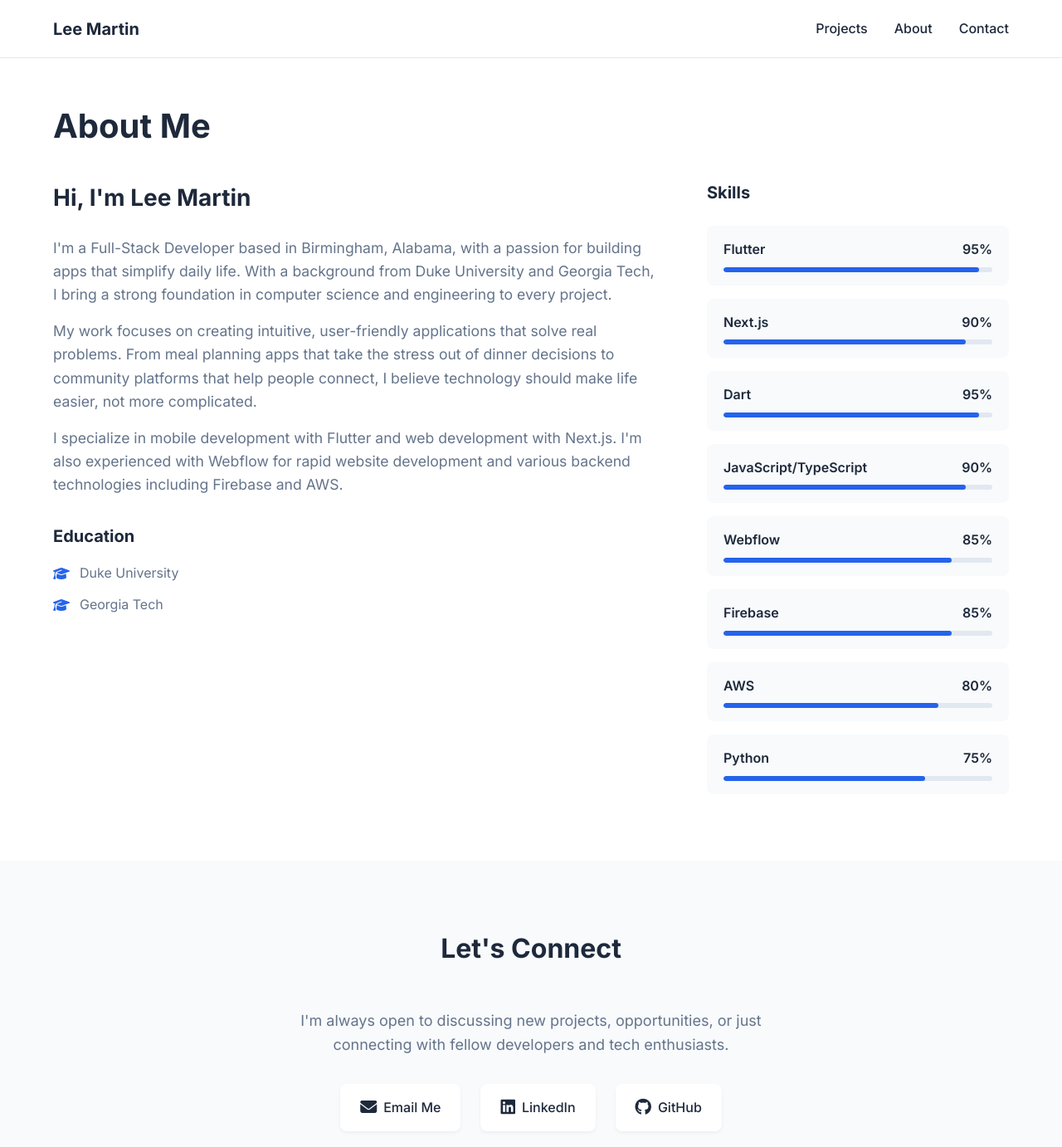
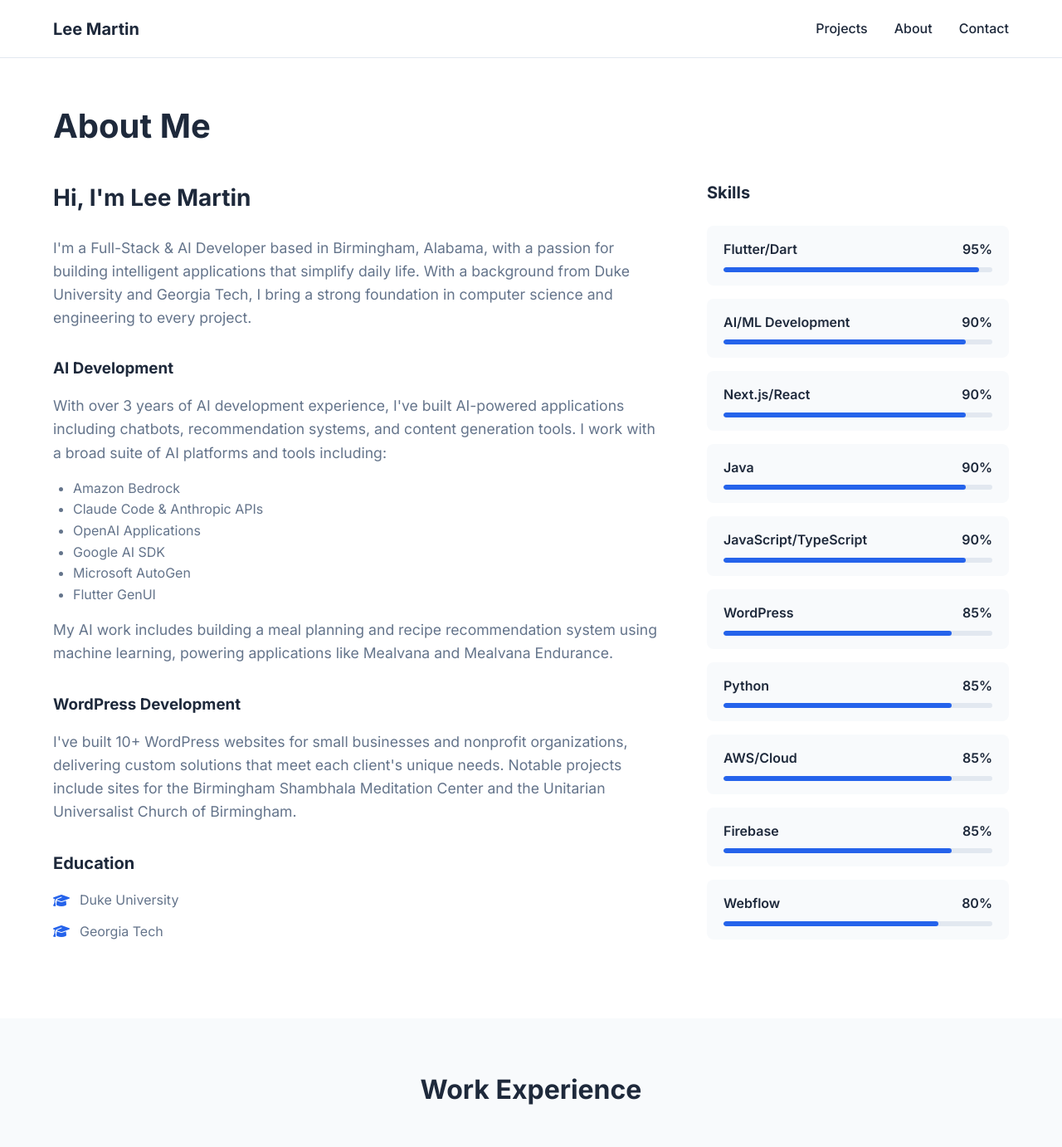
Before and after one commit to lbm54/personal_website, a Jekyll site: the page built from pages/about.html, in a window 1280 px wide and 1400 px high. Shown: the top 1382 px of the window at 83% size. Built offline with Jekyll 4.4.1, drawn with Linux system fonts in a browser that asks for light colours; some of the changed text lies outside the part shown.

Commit message:
Add AI expertise, BCBS work experience, WordPress projects, and updated skills

```diff
--- a/_data/settings.yml
+++ b/_data/settings.yml
@@ -1,7 +1,7 @@
 # Site Settings
 title: Lee Martin
-tagline: Full-Stack Developer
-description: Building apps that simplify daily life
+tagline: Full-Stack & AI Developer
+description: Building AI-powered apps that simplify daily life
 baseurl: ""
 url: "https://rightpathprogramming.com"
 
@@ -10,7 +10,7 @@
   name: Lee Martin
   email: rightpathprogramming@gmail.com
   location: Birmingham, Alabama
-  bio: "Full-Stack Developer with a passion for building apps that simplify daily life. Duke and Georgia Tech alumnus specializing in Flutter, Next.js, and Webflow."
+  bio: "Full-Stack & AI Developer with a passion for building intelligent apps that simplify daily life. Duke and Georgia Tech alumnus with 3+ years of AI development experience."
 
 # Social Links
 social:
@@ -29,22 +29,35 @@
 
 # Skills
 skills:
-  - name: Flutter
+  - name: Flutter/Dart
     level: 95
-  - name: Next.js
+  - name: AI/ML Development
     level: 90
-  - name: Dart
-    level: 95
+  - name: Next.js/React
+    level: 90
+  - name: Java
+    level: 90
   - name: JavaScript/TypeScript
     level: 90
-  - name: Webflow
+  - name: WordPress
+    level: 85
+  - name: Python
+    level: 85
+  - name: AWS/Cloud
     level: 85
   - name: Firebase
     level: 85
-  - name: AWS
+  - name: Webflow
     level: 80
-  - name: Python
-    level: 75
+
+# AI Tools & Platforms
+ai_tools:
+  - Amazon Bedrock
+  - Claude Code
+  - OpenAI API
+  - Google AI SDK
+  - Microsoft AutoGen
+  - Flutter GenUI
 
 # Google Analytics (optional - add your tracking ID)
 # google_analytics: UA-XXXXXXXX-X
--- a/pages/about.html
+++ b/pages/about.html
@@ -12,13 +12,28 @@
       <div class="about-text">
         <h2>Hi, I'm Lee Martin</h2>
         <p>
-          I'm a Full-Stack Developer based in Birmingham, Alabama, with a passion for building apps that simplify daily life. With a background from Duke University and Georgia Tech, I bring a strong foundation in computer science and engineering to every project.
+          I'm a Full-Stack & AI Developer based in Birmingham, Alabama, with a passion for building intelligent applications that simplify daily life. With a background from Duke University and Georgia Tech, I bring a strong foundation in computer science and engineering to every project.
         </p>
+
+        <h3 style="margin-top: 32px; margin-bottom: 16px;">AI Development</h3>
         <p>
-          My work focuses on creating intuitive, user-friendly applications that solve real problems. From meal planning apps that take the stress out of dinner decisions to community platforms that help people connect, I believe technology should make life easier, not more complicated.
+          With over 3 years of AI development experience, I've built AI-powered applications including chatbots, recommendation systems, and content generation tools. I work with a broad suite of AI platforms and tools including:
         </p>
+        <ul style="margin-left: 24px; margin-bottom: 16px; color: var(--text-light);">
+          <li>Amazon Bedrock</li>
+          <li>Claude Code & Anthropic APIs</li>
+          <li>OpenAI Applications</li>
+          <li>Google AI SDK</li>
+          <li>Microsoft AutoGen</li>
+          <li>Flutter GenUI</li>
+        </ul>
         <p>
-          I specialize in mobile development with Flutter and web development with Next.js. I'm also experienced with Webflow for rapid website development and various backend technologies including Firebase and AWS.
+          My AI work includes building a meal planning and recipe recommendation system using machine learning, powering applications like Mealvana and Mealvana Endurance.
+        </p>
+
+        <h3 style="margin-top: 32px; margin-bottom: 16px;">WordPress Development</h3>
+        <p>
+          I've built 10+ WordPress websites for small businesses and nonprofit organizations, delivering custom solutions that meet each client's unique needs. Notable projects include sites for the Birmingham Shambhala Meditation Center and the Unitarian Universalist Church of Birmingham.
         </p>
 
         <div class="education">
@@ -54,6 +69,56 @@
   </div>
 </section>
 
+<!-- Work Experience Section -->
+<section style="padding: 60px 0; background: var(--bg-secondary);">
+  <div class="container">
+    <h2 class="section-title">Work Experience</h2>
+
+    <div style="max-width: 800px; margin: 0 auto;">
+      <!-- BCBS -->
+      <div style="background: var(--bg-color); padding: 32px; border-radius: 12px; margin-bottom: 24px; box-shadow: 0 2px 8px rgba(0,0,0,0.05);">
+        <div style="display: flex; justify-content: space-between; align-items: start; flex-wrap: wrap; gap: 16px; margin-bottom: 16px;">
+          <div>
+            <h3 style="font-size: 1.25rem; margin-bottom: 4px;">Senior Software Developer</h3>
+            <p style="color: var(--primary-color); font-weight: 600;">Blue Cross and Blue Shield of Alabama</p>
+          </div>
+          <span style="color: var(--text-light); font-size: 0.9rem;">Birmingham, AL</span>
+        </div>
+        <p style="color: var(--text-light); margin-bottom: 16px;">
+          Developed and maintained <a href="https://employers.bcbsal.org/portal/web/al1" target="_blank" rel="noopener">GroupAccess</a>, a web-based portal enabling Alabama employers to manage health, dental, and vision insurance plans. Worked on member portal features as part of a small, agile team.
+        </p>
+        <div class="project-tech">
+          <span class="tech-tag">Java</span>
+          <span class="tech-tag">Liferay</span>
+          <span class="tech-tag">Jenkins</span>
+          <span class="tech-tag">Enterprise Software</span>
+        </div>
+      </div>
+
+      <!-- Freelance/Independent -->
+      <div style="background: var(--bg-color); padding: 32px; border-radius: 12px; margin-bottom: 24px; box-shadow: 0 2px 8px rgba(0,0,0,0.05);">
+        <div style="display: flex; justify-content: space-between; align-items: start; flex-wrap: wrap; gap: 16px; margin-bottom: 16px;">
+          <div>
+            <h3 style="font-size: 1.25rem; margin-bottom: 4px;">Founder & Lead Developer</h3>
+            <p style="color: var(--primary-color); font-weight: 600;">Right Path Programming</p>
+          </div>
+          <span style="color: var(--text-light); font-size: 0.9rem;">Birmingham, AL</span>
+        </div>
+        <p style="color: var(--text-light); margin-bottom: 16px;">
+          Building AI-powered mobile and web applications including the Mealvana suite of nutrition apps. Developed 10+ WordPress websites for small businesses and nonprofits. Specializing in Flutter, Next.js, and AI/ML integration.
+        </p>
+        <div class="project-tech">
+          <span class="tech-tag">Flutter</span>
+          <span class="tech-tag">Next.js</span>
+          <span class="tech-tag">AI/ML</span>
+          <span class="tech-tag">WordPress</span>
+          <span class="tech-tag">AWS</span>
+        </div>
+      </div>
+    </div>
+  </div>
+</section>
+
 <section class="contact">
   <div class="container">
     <div class="contact-content">
```
Also changed, not shown: index.html (+32 -2 lines), projects/birmingham-shambhala.md (added, +32 -0 lines), projects/uucb.md (added, +32 -0 lines).
